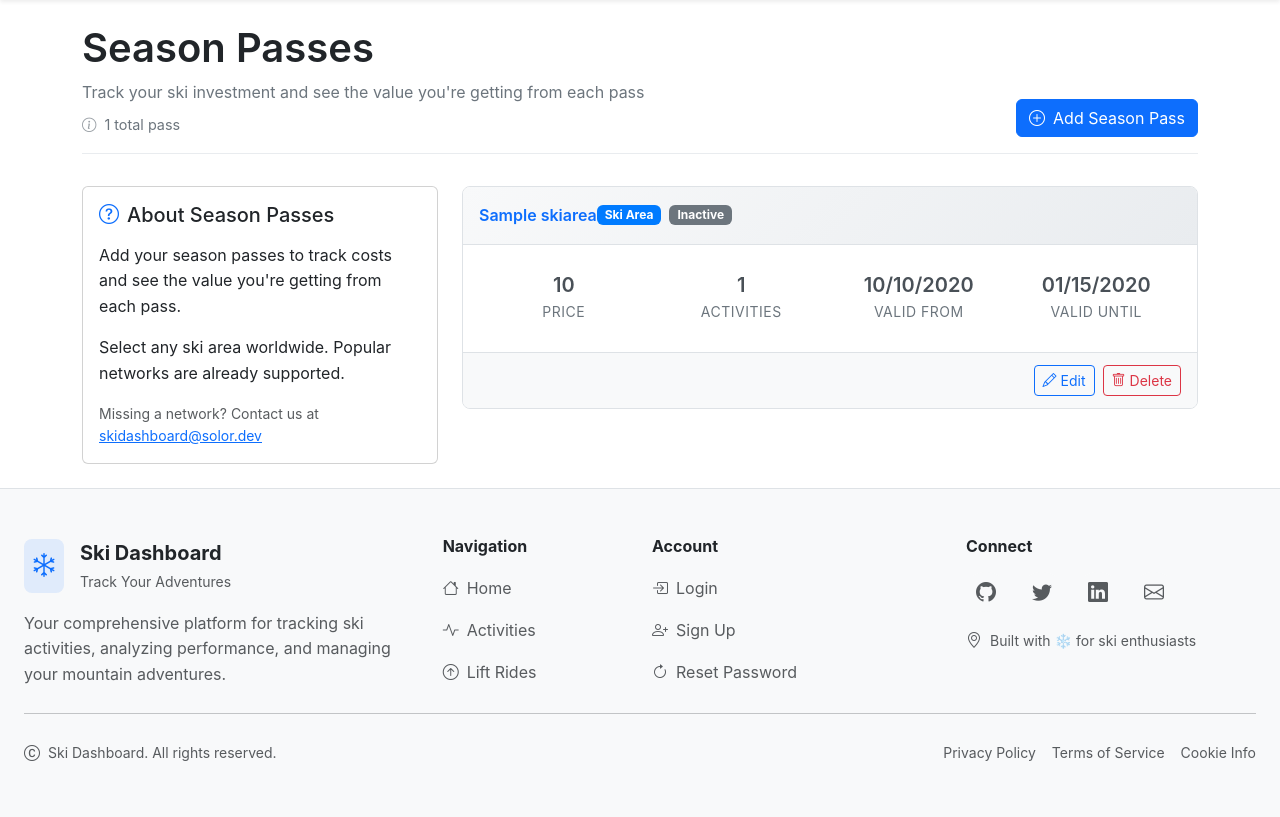
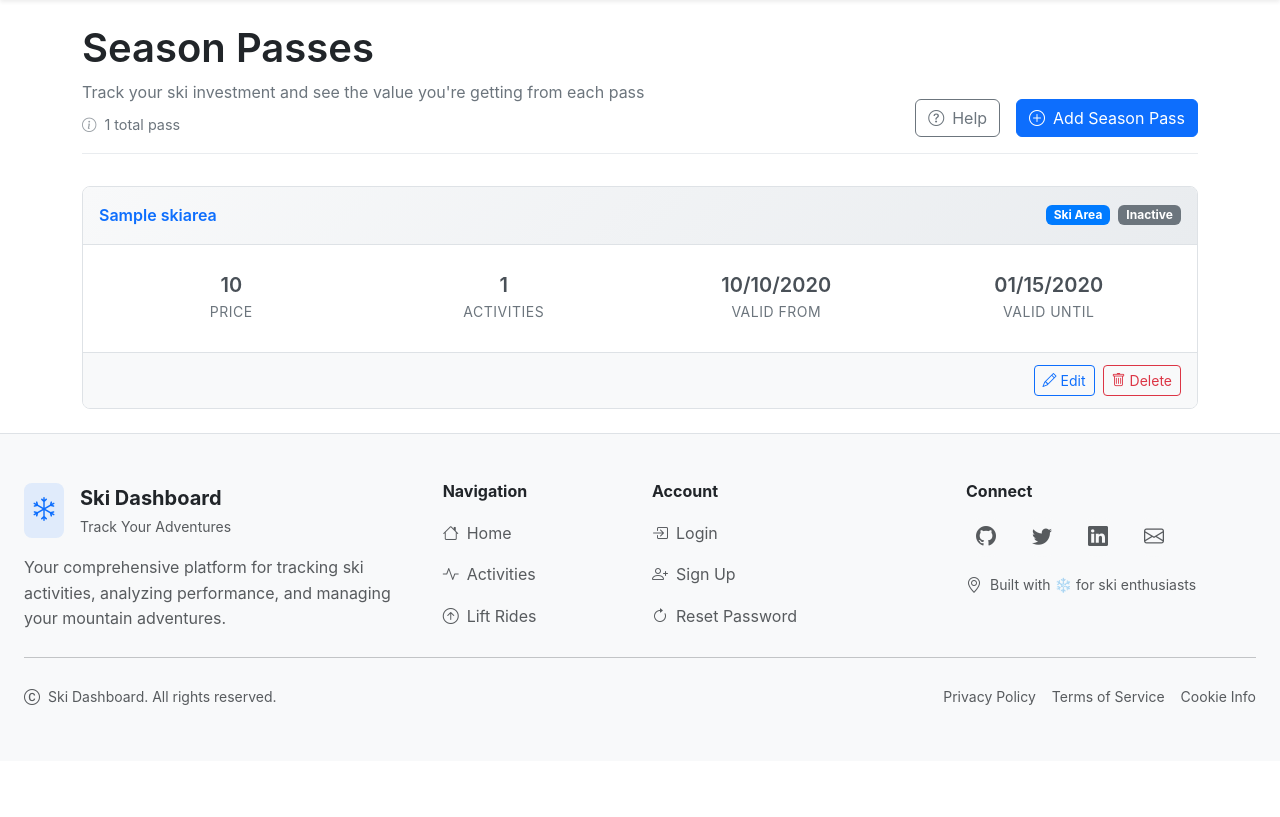
Before and after one commit to solorisx/SkiDashboard, a Django app: template core/templates/cost/cost_home.html in a window 1280 px wide. Shown: the part 99-916 px from the top of the page. After the commit the page ends 804 px from the top, so only its background shows below. Run offline with Django 5.2, Linux system fonts and the light colour scheme; the template is opened without the code that fills it: most values are stand-ins (such as "Sample title", 1, 10 or a date in 2020); form fields are guessed from the names that the template uses; some libraries are stand-ins or nearby versions.

Commit message:
feat: add help modal and improve season pass card layout

```diff
--- a/core/templates/cost/cost_home.html
+++ b/core/templates/cost/cost_home.html
@@ -26,36 +26,18 @@
       </div>
     </div>
     <div class="page-header-actions">
+      <button class="btn btn-outline-secondary me-2" data-bs-toggle="modal" data-bs-target="#helpModal">
+        <i class="bi bi-question-circle me-2"></i>Help
+      </button>
       <button class="btn btn-primary" data-bs-toggle="modal" data-bs-target="#addSeasonPassModal">
         <i class="bi bi-plus-circle me-2"></i>Add Season Pass
       </button>
     </div>
   </div>
 
-  <div class="row g-4">
-    <!-- Help Section -->
-    <div class="col-12 col-lg-4">
-      <div class="card hover-shadow-lg h-100">
-        <div class="card-body">
-          <h3 class="h5 mb-3">
-            <i class="bi bi-question-circle me-2 text-primary"></i>About Season Passes
-          </h3>
-          <p class="mb-3">
-            Add your season passes to track costs and see the value you're getting from each pass.
-          </p>
-          <p class="mb-3">
-            Select any ski area worldwide. Popular networks are already supported.
-          </p>
-          <p class="mb-0 small text-muted">
-            Missing a network? Contact us at
-            <a href="mailto:skidashboard@solor.dev">skidashboard@solor.dev</a>
-          </p>
-        </div>
-      </div>
-    </div>
-
   <!-- Season Passes Content -->
-    <div class="col-12 col-lg-8">
+  <div class="row">
+    <div class="col-12">
 
       {% if passes %}
         <div class="row g-3">
@@ -63,6 +45,7 @@
           <div class="col-12">
             <div class="data-card">
               <div class="data-card-header">
+                <div class="d-flex justify-content-between align-items-center">
                   <div class="data-card-title">
                     <a href="{% url 'season_pass_detail' p.id %}" class="text-decoration-none">
                       {% if p.skiarea %}
@@ -85,7 +68,7 @@
                     </span>
                   </div>
                 </div>
-
+              </div>
               <div class="data-card-body">
                 <div class="metrics-grid">
                   <div class="metric-item">
@@ -155,6 +138,101 @@
           </button>
         </div>
       {% endif %}
+    </div>
+  </div>
+</div>
+
+<!-- Help Modal -->
+<div class="modal fade" id="helpModal" tabindex="-1" aria-labelledby="helpModalLabel" aria-hidden="true">
+  <div class="modal-dialog modal-lg">
+    <div class="modal-content">
+      <div class="modal-header bg-info text-white">
+        <h5 class="modal-title fw-bold" id="helpModalLabel">
+          <i class="bi bi-question-circle me-2"></i>About Season Passes
+        </h5>
+        <button type="button" class="btn-close btn-close-white" data-bs-dismiss="modal" aria-label="Close"></button>
+      </div>
+      <div class="modal-body">
+        <div class="row g-4">
+          <div class="col-12">
+            <h6 class="fw-bold text-primary mb-3">
+              <i class="bi bi-credit-card me-2"></i>What are Season Passes?
+            </h6>
+            <p class="mb-4">
+              Season passes help you track your ski investments and see the value you're getting from each pass.
+              Add your passes to monitor costs and calculate your cost per skiing day.
+            </p>
+          </div>
+
+          <div class="col-md-6">
+            <h6 class="fw-bold text-success mb-3">
+              <i class="bi bi-geo-alt me-2"></i>Ski Areas
+            </h6>
+            <ul class="list-unstyled">
+              <li class="mb-2">
+                <i class="bi bi-check-circle text-success me-2"></i>
+                Select any ski area worldwide
+              </li>
+              <li class="mb-2">
+                <i class="bi bi-check-circle text-success me-2"></i>
+                Track individual resort passes
+              </li>
+              <li class="mb-2">
+                <i class="bi bi-check-circle text-success me-2"></i>
+                Monitor cost per activity
+              </li>
+            </ul>
+          </div>
+
+          <div class="col-md-6">
+            <h6 class="fw-bold text-info mb-3">
+              <i class="bi bi-collection me-2"></i>Networks
+            </h6>
+            <ul class="list-unstyled">
+              <li class="mb-2">
+                <i class="bi bi-check-circle text-info me-2"></i>
+                Multi-resort pass networks
+              </li>
+              <li class="mb-2">
+                <i class="bi bi-check-circle text-info me-2"></i>
+                Popular networks pre-loaded
+              </li>
+              <li class="mb-2">
+                <i class="bi bi-check-circle text-info me-2"></i>
+                Track value across multiple areas
+              </li>
+            </ul>
+          </div>
+
+          <div class="col-12">
+            <div class="alert alert-light border-start border-warning border-4 mb-0">
+              <div class="d-flex align-items-start">
+                <i class="bi bi-lightbulb text-warning me-3 mt-1"></i>
+                <div>
+                  <h6 class="fw-bold mb-2">Getting Started</h6>
+                  <ol class="mb-2">
+                    <li>Click "Add Season Pass" to create your first pass</li>
+                    <li>Choose between individual ski area or network pass</li>
+                    <li>Enter the validity dates and price</li>
+                    <li>Watch your activities get tracked automatically!</li>
+                  </ol>
+                  <p class="small text-muted mb-0">
+                    <strong>Missing a network?</strong> Contact us at
+                    <a href="mailto:skidashboard@solor.dev" class="text-decoration-none">skidashboard@solor.dev</a>
+                    — we'd be glad to add it.
+                  </p>
+                </div>
+              </div>
+            </div>
+          </div>
+        </div>
+      </div>
+      <div class="modal-footer">
+        <button type="button" class="btn btn-secondary" data-bs-dismiss="modal">Close</button>
+        <button type="button" class="btn btn-primary" data-bs-dismiss="modal" data-bs-toggle="modal" data-bs-target="#addSeasonPassModal">
+          <i class="bi bi-plus-circle me-2"></i>Add My First Pass
+        </button>
+      </div>
     </div>
   </div>
 </div>
--- a/static/css/components/cards.css
+++ b/static/css/components/cards.css
@@ -32,9 +32,6 @@
   background: linear-gradient(135deg, #f8f9fa 0%, #e9ecef 100%);
   border-bottom: 1px solid #dee2e6;
   padding: 1rem;
-  display: flex;
-  justify-content: between;
-  align-items: center;
 }
 
 .data-card-title {
@@ -150,8 +147,12 @@
 
   .data-card-header {
     flex-direction: column;
-    align-items: flex-start;
+    align-items: stretch;
     gap: 0.5rem;
+  }
+
+  .data-card-header .d-flex {
+    justify-content: space-between;
   }
 
   .card-actions {
```
Lines whose indentation alone changed are shown as unchanged.
